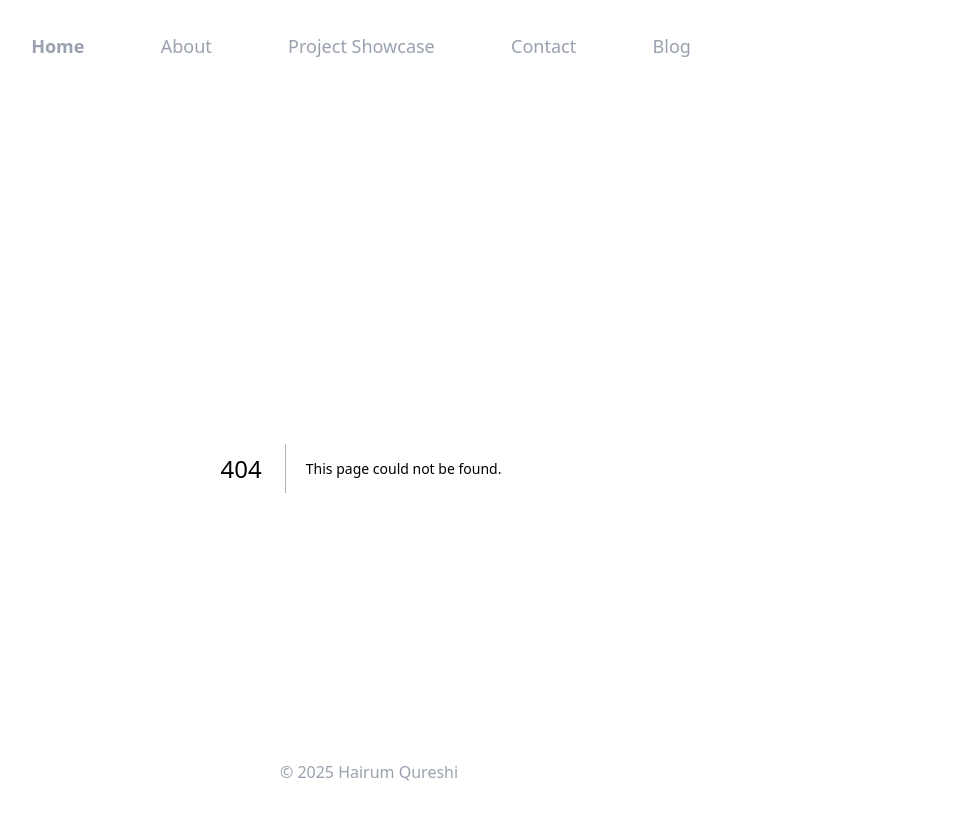
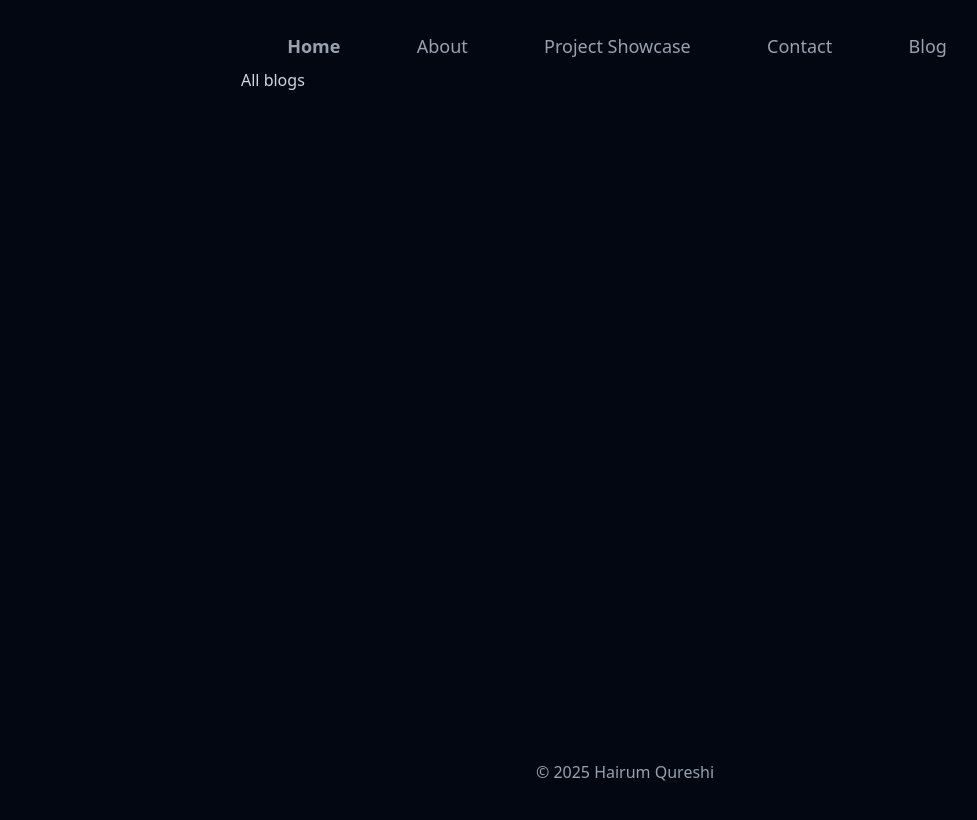
Before and after one commit to Hairum-Qureshi/personal-portfolio, a Next.js app: page /all-blogs in a window 1280 px wide. Before the commit this address had no page. Shown: the top 820 px of the page, without its empty margins (23-1000 px from the left). Built offline with nearby package versions, Linux system fonts and the light colour scheme.

Commit message:
added all page folder routes

```diff
--- /dev/null
+++ b/app/all-blogs/[blogId]/page.tsx
@@ -0,0 +1,5 @@
+import React from "react";
+
+export default function BlogDetails() {
+	return <div>Blog details page</div>;
+}
--- /dev/null
+++ b/app/all-blogs/page.tsx
@@ -0,0 +1,3 @@
+export default function Blogs() {
+	return <div>All blogs</div>;
+}
--- /dev/null
+++ b/app/contact/page.tsx
@@ -0,0 +1,3 @@
+export default function Contact() {
+	return <div>Contact page</div>;
+}
--- /dev/null
+++ b/app/project-showcase/page.tsx
@@ -0,0 +1,3 @@
+export default function ProjectShowcase() {
+	return <div>Project showcase page</div>;
+}
```
